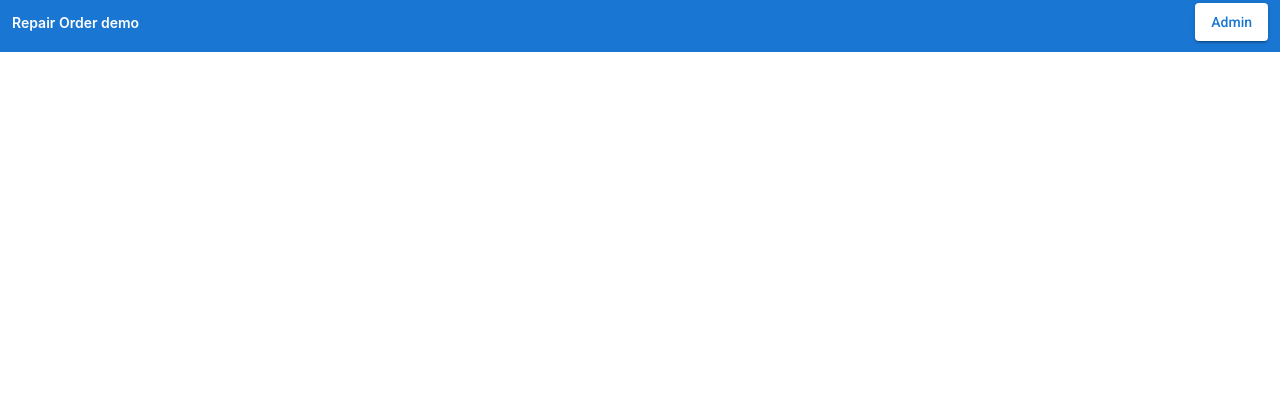
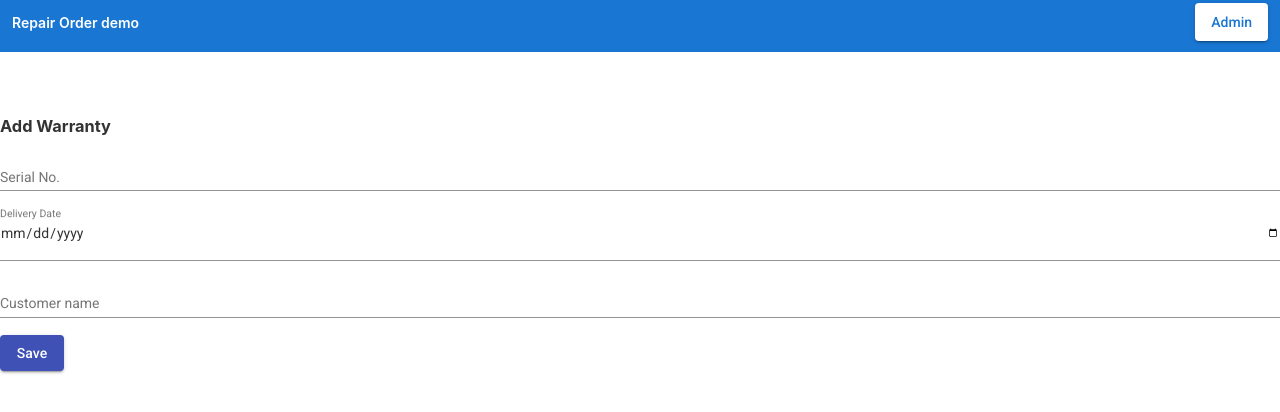
Before and after one commit to gurpreetdrake/ro-demo, an Angular app: page /add-warranty in a window 1280 px wide. Before the commit this address led to /. Shown: the top 412 px of the page. Built offline with nearby package versions, Linux system fonts and the light colour scheme.

Commit message:
UI provision to add warranty record

```diff
--- /dev/null
+++ b/src/app/add-warranty/add-warranty.component.css
@@ -0,0 +1,8 @@
+.example-container {
+    display: flex;
+    flex-direction: column;
+  }
+
+  .example-container > * {
+    width: 100%;
+  }
--- /dev/null
+++ b/src/app/add-warranty/add-warranty.component.html
@@ -0,0 +1,16 @@
+<h3>Add Warranty</h3>
+<div class="example-container">
+        <mat-form-field>
+          <input matInput placeholder="Serial No.">
+        </mat-form-field>
+
+        <mat-form-field>
+          <input matInput type="date" value="{{date}}" placeholder="Delivery Date">
+        </mat-form-field>
+
+        <mat-form-field>
+            <input matInput placeholder="Customer name">
+        </mat-form-field>
+</div>
+
+<button mat-raised-button color="primary" (clcik)="saveRecord()">Save</button>
--- /dev/null
+++ b/src/app/add-warranty/add-warranty.component.ts
@@ -0,0 +1,19 @@
+import { Component, OnInit } from '@angular/core';
+
+@Component({
+  selector: 'app-add-warranty',
+  templateUrl: './add-warranty.component.html',
+  styleUrls: ['./add-warranty.component.css']
+})
+export class AddWarrantyComponent implements OnInit {
+
+  constructor() { }
+
+  ngOnInit() {
+  }
+
+  saveRecord(){
+
+  }
+
+}
--- a/src/app/app-routing.module.ts
+++ b/src/app/app-routing.module.ts
@@ -2,10 +2,12 @@ import { NgModule } from '@angular/core';
 import { Routes, RouterModule } from '@angular/router';
 import { HomeComponent } from '../home/home.component';
 import { WarrantyreportComponent } from '../warrantyreport/warrantyreport.component';
+import { AddWarrantyComponent } from './add-warranty/add-warranty.component';
 
 
 const routes: Routes = [{path:'home', component: HomeComponent},
                         {path:'warrantyreports', component: WarrantyreportComponent},
+                        {path:'add-warranty', component: AddWarrantyComponent},
                         {path:'', redirectTo: '/home', pathMatch:'full'}];
 
 @NgModule({
--- a/src/home/home.component.html
+++ b/src/home/home.component.html
@@ -1 +1,2 @@
-<a href="/warrantyreports" content='blank'>Warranties</a>
+<h3>Reports</h3>
+<mat-card routerLink ="/warrantyreports" style="width: 50%;">Warranty</mat-card>
--- a/src/warrantyreport/warrantyreport.component.html
+++ b/src/warrantyreport/warrantyreport.component.html
@@ -1,5 +1,6 @@
 
-<h1>Warranty Report</h1>
+<h3>Warranty Report</h3>
+<button mat-raised-button color="primary" routerLink="/add-warranty">Add</button>
 <table mat-table [dataSource]="warrantyData" class="mat-elevation-z8" style="width: 100%;">
 
   <!--- Note that these columns can be defined in any order.
@@ -23,6 +24,14 @@
     <td mat-cell *matCellDef="let element"> {{element.customer}} </td>
   </ng-container>
 
+  <!-- Delete Column -->
+  <ng-container matColumnDef="action">
+      <th mat-header-cell *matHeaderCellDef> Action </th>
+      <td mat-cell *matCellDef="let element">
+        <button mat-button color="warn" (click)="deleteRecord(element.id)">Delete</button>
+      </td>
+    </ng-container>
+
   <tr mat-header-row *matHeaderRowDef="displayedColumns"></tr>
   <tr mat-row *matRowDef="let row; columns: displayedColumns;"></tr>
 </table>
--- a/src/warrantyreport/warrantyreport.component.ts
+++ b/src/warrantyreport/warrantyreport.component.ts
@@ -11,15 +11,26 @@ import { WarrantyreportsModel } from '../Model/warrantyreports';
 
 export class WarrantyreportComponent implements OnInit {
 
-  displayedColumns: string[] = ['serialNo', 'deliveryDate', 'customer'];
+  displayedColumns: string[] = ['serialNo', 'deliveryDate', 'customer', 'action'];
   warrantyData: any;
 
   constructor(private apiService: ApiService) { }
 
   ngOnInit() {
+    this.fetchRecords();
+  }
+
+  fetchRecords(){
     this.apiService.getWarrantyReports().subscribe((res)=>{
-        console.log("Response:" + res.toString());
-        this.warrantyData = res;
+      console.log("Get Response:" + res.toString());
+      this.warrantyData = res;
+  })
+  }
+
+  deleteRecord(id: number){
+    this.apiService.deleteWarrantyReports(id).subscribe((res)=>{
+      console.log("Delete Response:" + res.toString());
+      this.fetchRecords();
     })
   }
 
```
Also changed, not shown: src/app/app.module.ts (+13 -1 lines), 1 other file (tests, documents, lock files or other folders).
